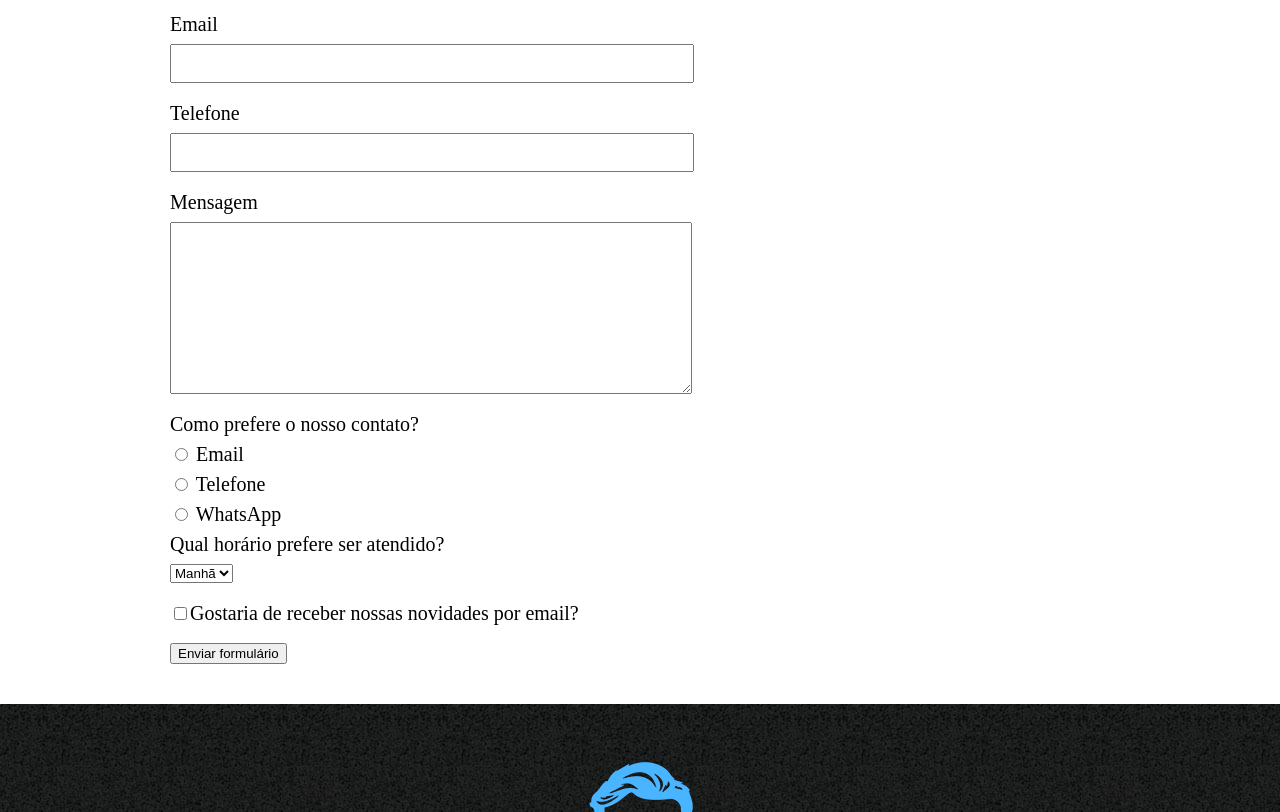
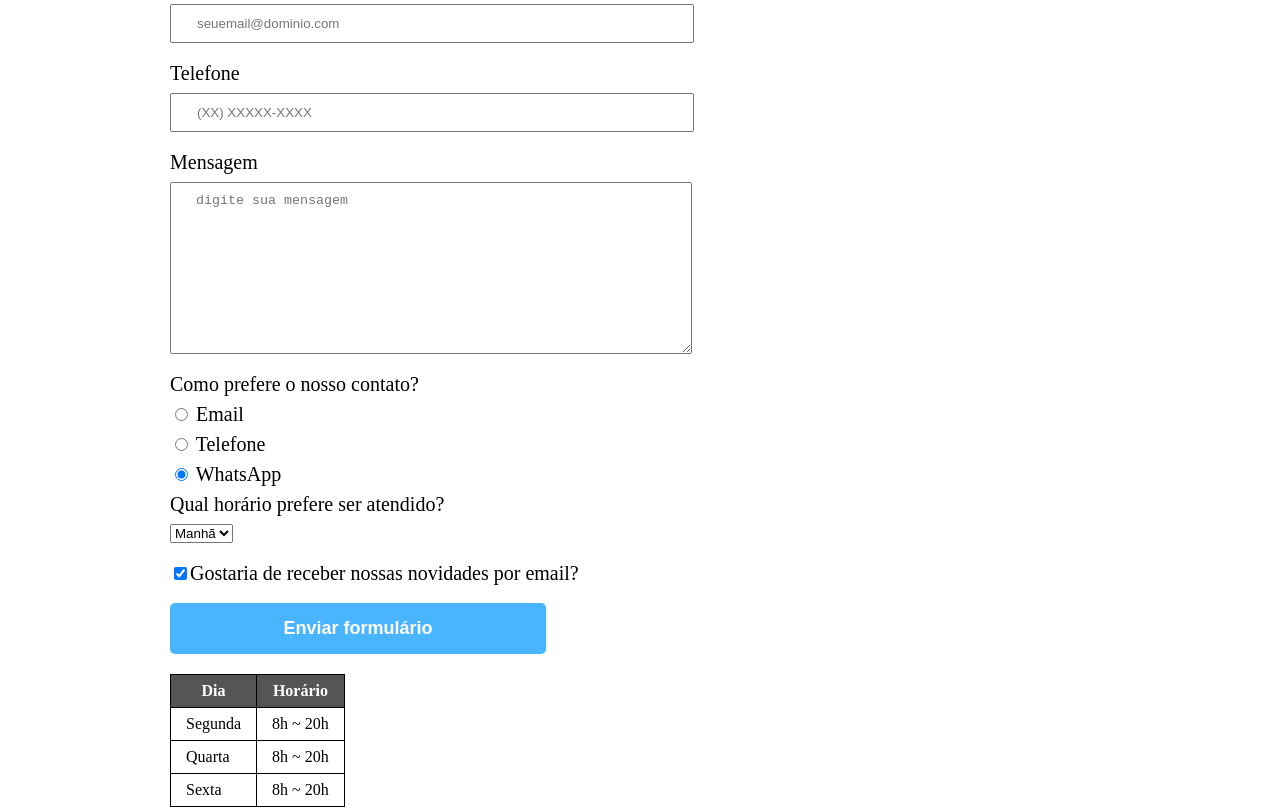
Before and after one commit to gustavobryan/barbearia-alura, a plain HTML site: page contato.html in a window 1280 px wide. Shown: the part 408-1220 px from the top of the page. Drawn offline with Linux system fonts and the light colour scheme.

Commit message:
pagina de contato finalizada

```diff
--- a/contato.html
+++ b/contato.html
@@ -12,7 +12,7 @@
 <body>
     <header>
         <div class="caixa">
-            <h1><img src="Src/logo-p.png"></h1>
+            <h1><img src="Src/logo-p.png" alt="Logo da barbearia Gusta"></h1>
             <nav>
                 <ul>
                     <li><a href="index.html">Home</a></li>
@@ -27,19 +27,20 @@
         <main>
             <form>
                 <label for="nomesobrenome">Nome e sobrenome</label>
-                <input type="text" id="nomesobrenome" class="input-padrao">
+                <input type="text" id="nomesobrenome" class="input-padrao" required>
 
                 <label for="email">Email</label>
-                <input type="text" id="email" class="input-padrao">
+                <input type="email" id="email" class="input-padrao" required placeholder="seuemail@dominio.com">
 
                 <label for="telefone">Telefone</label>
-                <input type="text" id="telefone" class="input-padrao">
+                <input type="tel" id="telefone" class="input-padrao" required placeholder="(XX) XXXXX-XXXX">
 
                 <label for="mensagem">Mensagem</label>
-                <textarea id="mensagem" cols="70" rows="10" class="input-padrao"></textarea>
+                <textarea id="mensagem" cols="70" rows="10" class="input-padrao" required
+                    placeholder="digite sua mensagem"></textarea>
 
-                <div>
-                    <p>Como prefere o nosso contato?</p>
+                <fieldset>
+                    <legend>Como prefere o nosso contato?</legend>
 
                     <label for="radio-email"><input type="radio" name="contato" value="email" id="radio-email">
                         Email</label>
@@ -47,24 +48,51 @@
                     <label for="radio-telfone"><input type="radio" name="contato" value="telefone" id="radio-telefone">
                         Telefone</label>
 
-                    <label for="radio-whatsapp"><input type="radio" name="contato" value="whatsapp" id="radio-whatsapp">
+                    <label for="radio-whatsapp"><input type="radio" name="contato" value="whatsapp" id="radio-whatsapp"checked>
                         WhatsApp</label>
-                </div>
-                <p>Qual horário prefere ser atendido?</p>
-                <select>
-                    <option>Manhã</option>
-                    <option>Tarde</option>
-                    <option>Noite</option>
-                </select>
+                </fieldset>
 
-                <label class="checkbox"><input type="checkbox">Gostaria de receber nossas novidades por email?</label>
+                <fieldset>
+                    <legend>Qual horário prefere ser atendido?</legend>
+                    <select>
+                        <option>Manhã</option>
+                        <option>Tarde</option>
+                        <option>Noite</option>
+                    </select>
+                </fieldset>
 
-                <input type="submit" value="Enviar formulário">
+                <label class="checkbox"><input type="checkbox" checked>Gostaria de receber nossas novidades por
+                    email?</label>
+
+                <input type="submit" value="Enviar formulário" class="enviar">
             </form>
+
+            <table>
+                <thead>
+                    <tr>
+                        <th>Dia</th>
+                        <th>Horário</th>
+                    </tr>
+                </thead>
+                <tbody>
+                    <tr>
+                        <td>Segunda</td>
+                        <td>8h ~ 20h</td>
+                    </tr>
+                    <tr>
+                        <td>Quarta</td>
+                        <td>8h ~ 20h</td>
+                    </tr>
+                    <tr>
+                        <td>Sexta</td>
+                        <td>8h ~ 20h</td>
+                    </tr>
+                </tbody>
+            </table>
         </main>
 
         <footer>
-            <img src="Src/logo-g.png" alt="footer">
+            <img src="Src/logo-g.png" alt="Logo da barbearia Gusta">
             <p class="copyright">&copy;copyright Barbearia Gusta 2022</p>
         </footer>
     </body>
--- a/style.css
+++ b/style.css
@@ -84,9 +84,11 @@ footer {
     background: url("Src/bg.jpg");
     padding: 40px 0;
 }
+
 .copyright {
     color: beige;
     font-size: 13px;
+    margin: 20px 0 0;
 }
 
 main {
@@ -94,11 +96,9 @@ main {
     margin: 0 auto;
 }
 
-form {
-    margin: 40px 0;
-}
+form {}
 
-form label, form p {
+form label, form legend {
     display: block;
     font-size: 20px;
     margin: 0 0 10px;
@@ -114,3 +114,36 @@ form label, form p {
 .checkbox {
     margin: 20px 0;
 }
+
+.enviar {
+    width: 40%;
+    padding: 15px 0;
+    background: #49b4ff;
+    color: white;
+    font-weight: bold;
+    font-size: 18px;
+    border: none;
+    border-radius: 5px;
+    transition: 1s all;
+    cursor: pointer;
+}
+
+.enviar:hover {
+    background: #338dce;
+    transform: scale(1.2);
+}
+
+table {
+    margin: 20px 0 40px;
+}
+
+thead {
+   background: #555555;
+   color: white;
+   font-weight: bold;
+}
+
+td, th {
+    border: 1px solid black;
+    padding: 8px 15px;
+}
```
